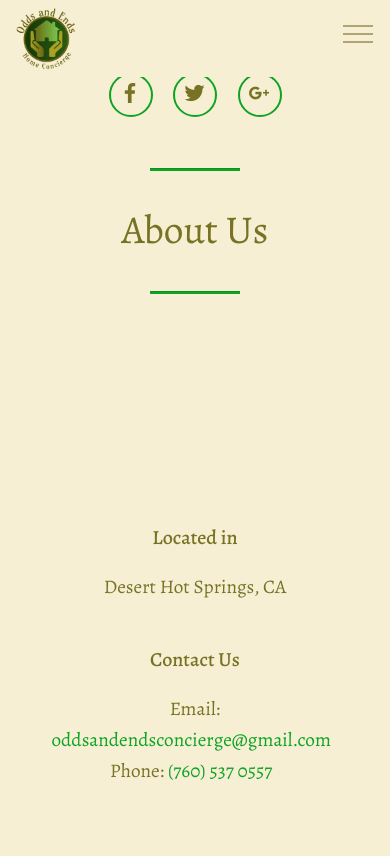
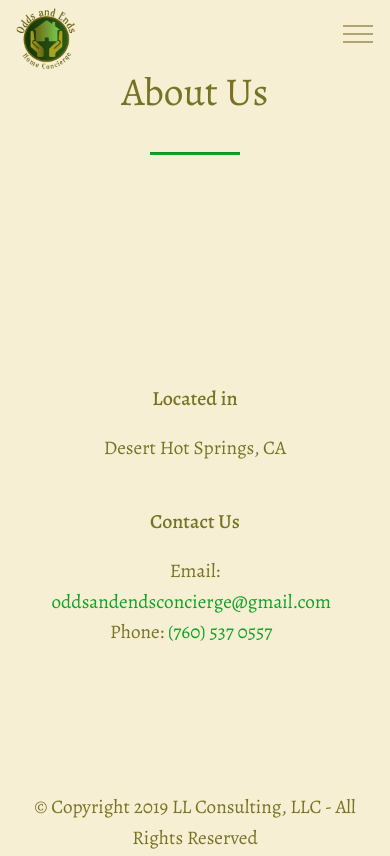
Before and after one commit to oddsandendsconcierge/oddsandendsconcierge.github.io, a plain HTML site: page About Us.html in a window 390 px wide. Shown: the top 856 px of the page. Drawn offline with nearby package versions, Linux system fonts and the light colour scheme.

Commit message:
create github pages

```diff
--- a/About Us.html
+++ b/About Us.html
@@ -14,8 +14,8 @@
   <link rel="stylesheet" href="assets/bootstrap/css/bootstrap.min.css">
   <link rel="stylesheet" href="assets/bootstrap/css/bootstrap-grid.min.css">
   <link rel="stylesheet" href="assets/bootstrap/css/bootstrap-reboot.min.css">
+  <link rel="stylesheet" href="assets/dropdown/css/style.css">
   <link rel="stylesheet" href="assets/socicon/css/styles.css">
-  <link rel="stylesheet" href="assets/dropdown/css/style.css">
   <link rel="stylesheet" href="assets/theme/css/style.css">
   <link rel="stylesheet" href="assets/mobirise/css/mbr-additional.css" type="text/css">
 
@@ -65,37 +65,7 @@
     </nav>
 </section>
 
-<section class="engine"><a href="https://mobiri.se/l">free website templates</a></section><section class="cid-rzsQ133qhc" id="social-buttons1-m">
-
-
-
-
-
-    <div class="container">
-        <div class="media-container-row">
-            <div class="col-md-8 align-center">
-                <h2 class="pb-3 mbr-section-title mbr-fonts-style display-5">Tell a Friend</h2>
-                <div>
-                    <div class="mbr-social-likes" data-counters="false">
-                        <span class="btn btn-social facebook mx-2" title="Share link on Facebook">
-                            <i class="socicon socicon-facebook"></i>
-                        </span>
-                        <span class="btn btn-social twitter mx-2" title="Share link on Twitter">
-                            <i class="socicon socicon-twitter"></i>
-                        </span>
-                        <span class="btn btn-social plusone mx-2" title="Share link on Google+">
-                            <i class="socicon socicon-googleplus"></i>
-                        </span>
-
-
-                    </div>
-                </div>
-            </div>
-        </div>
-    </div>
-</section>
-
-<section class="mbr-section article content9 cid-rzt33Vt815" id="content9-u">
+<section class="engine"><a href="https://mobiri.se/w">html5 templates</a></section><section class="mbr-section article content9 cid-rzt33Vt815" id="content9-u">
 
 
 
@@ -165,10 +135,9 @@
   <script src="assets/popper/popper.min.js"></script>
   <script src="assets/tether/tether.min.js"></script>
   <script src="assets/bootstrap/js/bootstrap.min.js"></script>
+  <script src="assets/smoothscroll/smooth-scroll.js"></script>
   <script src="assets/dropdown/js/script.min.js"></script>
   <script src="assets/touchswipe/jquery.touch-swipe.min.js"></script>
-  <script src="assets/sociallikes/social-likes.js"></script>
-  <script src="assets/smoothscroll/smooth-scroll.js"></script>
   <script src="assets/theme/js/script.js"></script>
 
 
```
Also changed, not shown: Services.html (+3 -34 lines), index.html (+1 -1 lines), 1 other file.
